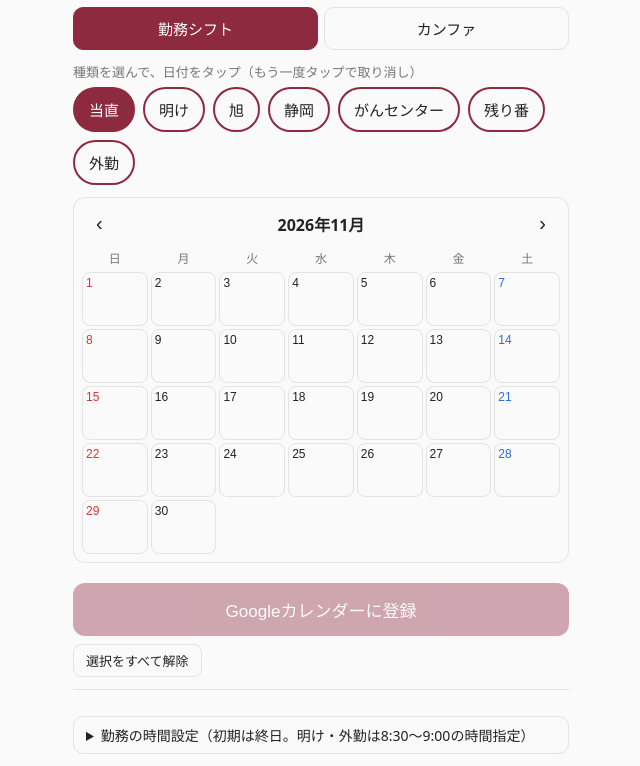
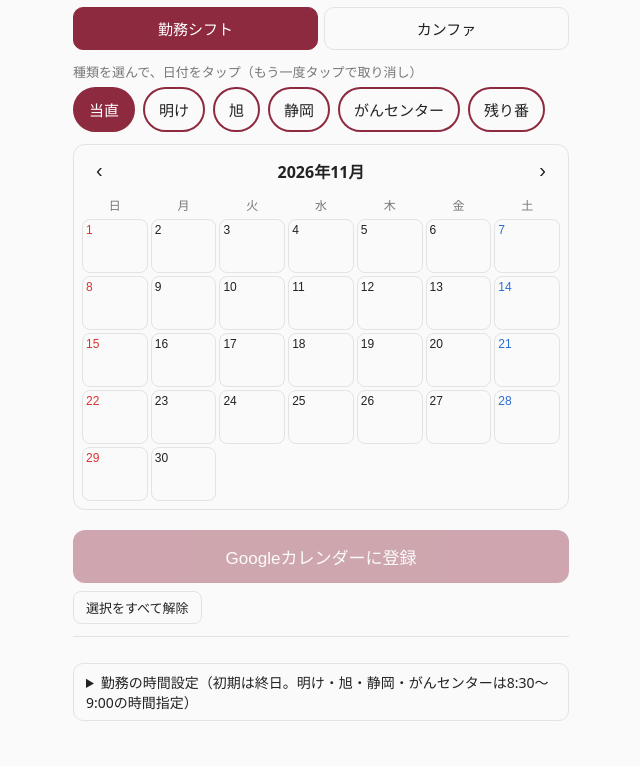
Before and after one commit to yukiochiai1993-create/shift-cal, a plain HTML site: page index.html in a window 1280 px wide. Shown: the part 45-811 px from the top of the page, without its empty margins (319-959 px from the left). Drawn offline with Linux system fonts and the light colour scheme.

Commit message:
Update index.html

```diff
--- a/index.html
+++ b/index.html
@@ -89,22 +89,22 @@ summary{font-size:14px}
 <div class="log" id="log"></div>
 
 <details>
-  <summary>勤務の時間設定（初期は終日。明け・外勤は8:30〜9:00の時間指定）</summary>
+  <summary>勤務の時間設定（初期は終日。明け・旭・静岡・がんセンターは8:30〜9:00の時間指定）</summary>
   <div class="mini">終日のチェックを外すと時間指定になります。終了が開始より前なら翌日扱い。</div>
   <div id="settings"></div>
 </details>
 
 <script>
-const SHIFTS=["当直","明け","旭","静岡","がんセンター","残り番","外勤"];
+const SHIFTS=["当直","明け","旭","静岡","がんセンター","残り番"];
 const CONFS=["産科カンファ","心外カンファ","合同カンファ","医局会"];
 const WINE="11";   // トマト（ワインに一番近い赤）
 const SKY="7";
-const TEXTCOL={"明け":"11","外勤":"10"};  // 時間指定＝塗りつぶしなし・色付き文字（外勤は緑）
+const TEXTCOL={"明け":"11","旭":"10","静岡":"10","がんセンター":"10"};  // 時間指定＝塗りつぶしなし・色付き文字（外勤は緑）
 const COL=t=>TEXTCOL[t]||WINE;     // ピーコック（水色）
 
 let cfg={}; // 勤務ごとの設定
 try{cfg=JSON.parse(localStorage.getItem("shiftcfg")||"{}")}catch(e){}
-SHIFTS.forEach(s=>{if(!cfg[s])cfg[s]=(s==="明け"||s==="外勤")?{allDay:false,start:"08:30",end:"09:00"}:{allDay:true,start:"08:30",end:"17:00"}});
+SHIFTS.forEach(s=>{if(!cfg[s])cfg[s]=(s==="明け"||TEXTCOL[s]==="10")?{allDay:false,start:"08:30",end:"09:00"}:{allDay:true,start:"08:30",end:"17:00"}});
 const saveCfg=()=>{try{localStorage.setItem("shiftcfg",JSON.stringify(cfg))}catch(e){}};
 
 const pad=n=>String(n).padStart(2,"0");
```
